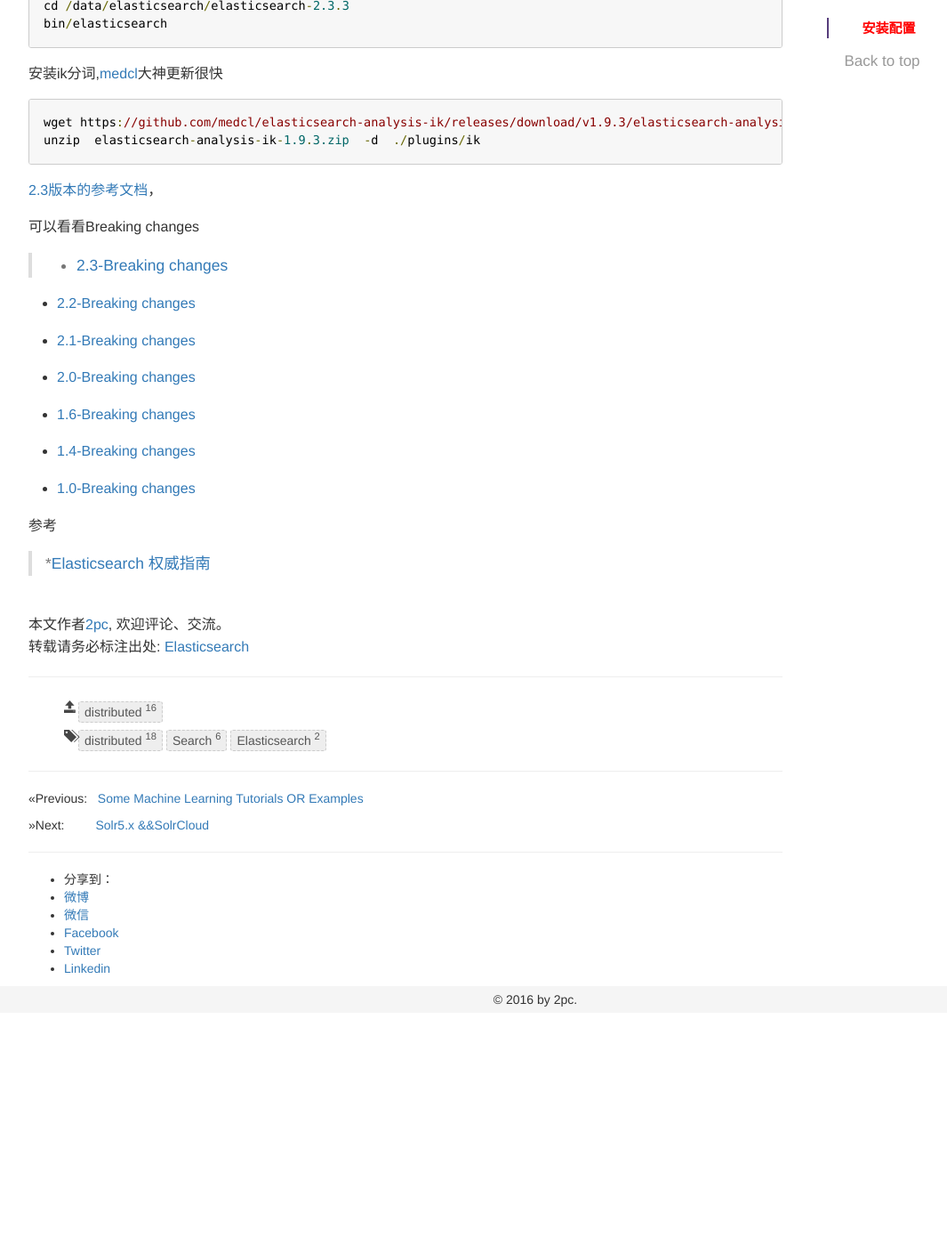
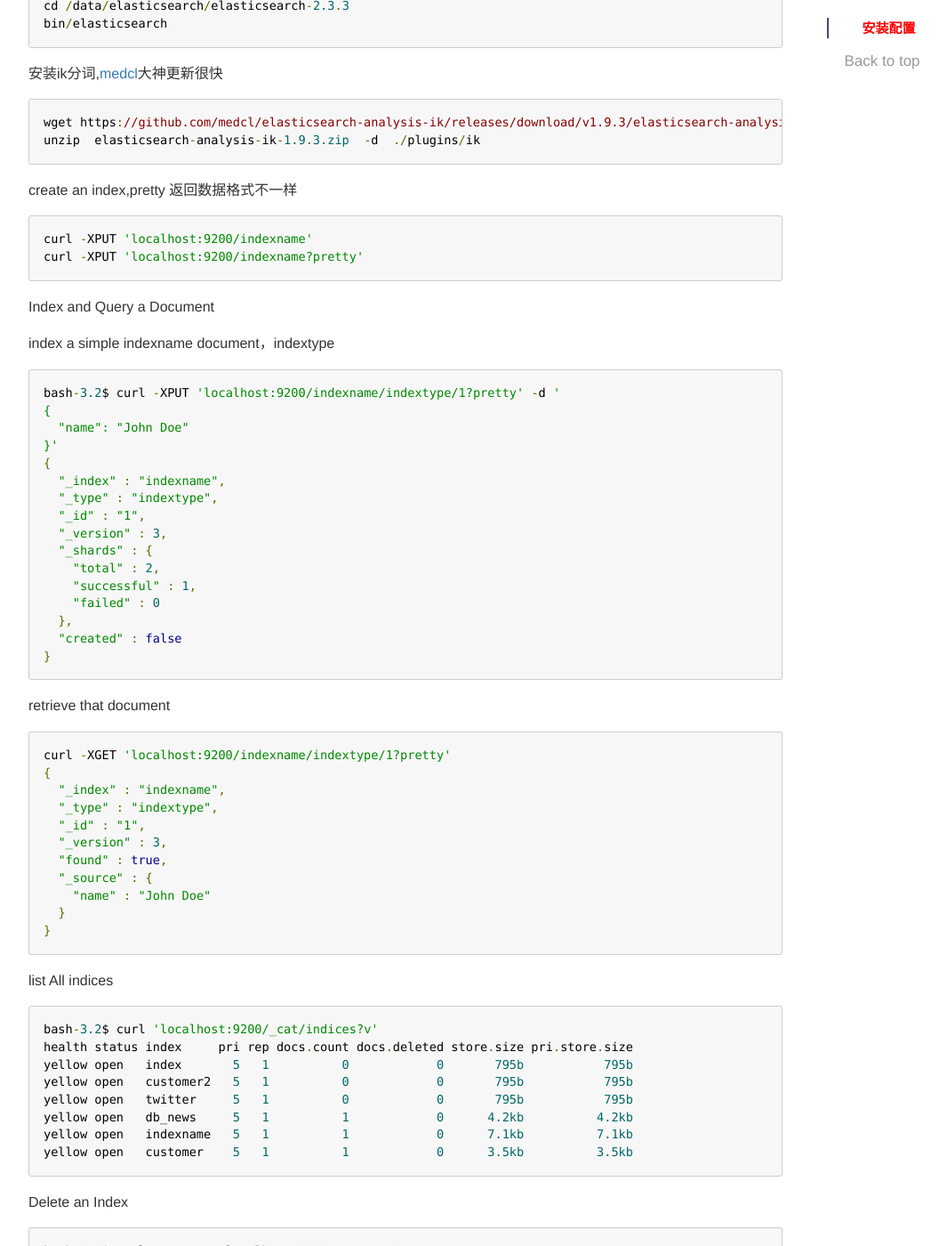
Before and after one commit to luyee/2pc.github.io, a Jekyll site: the page built from _posts/Search/2015-09-17-Elasticsearch.md, in a window 1280 px wide and 1400 px high, scrolled down 1051 px. Shown: the whole window at 89% size, without its empty margins (38-1103 px from the left). Built offline with Jekyll 4.4.1, drawn with Linux system fonts in a browser that asks for light colours; comment, search, counter and statistics services are not loaded; before the commit the page ends 2189 px from its top, so only the background shows below that; some of the changed text lies outside the part shown.

Commit message:
Update 2015-09-17-Elasticsearch.md

````diff
--- a/_posts/Search/2015-09-17-Elasticsearch.md
+++ b/_posts/Search/2015-09-17-Elasticsearch.md
@@ -58,6 +58,76 @@ wget https://github.com/medcl/elasticsearch-analysis-ik/releases/download/v1.9.3
 unzip  elasticsearch-analysis-ik-1.9.3.zip  -d  ./plugins/ik
 ```
 
+create an index,pretty 返回数据格式不一样
+```
+curl -XPUT 'localhost:9200/indexname'
+curl -XPUT 'localhost:9200/indexname?pretty'
+```
+
+Index and Query a Document
+
+index a simple indexname document，indextype
+
+```
+bash-3.2$ curl -XPUT 'localhost:9200/indexname/indextype/1?pretty' -d '
+{
+  "name": "John Doe"
+}'
+{
+  "_index" : "indexname",
+  "_type" : "indextype",
+  "_id" : "1",
+  "_version" : 3,
+  "_shards" : {
+    "total" : 2,
+    "successful" : 1,
+    "failed" : 0
+  },
+  "created" : false
+}
+```
+retrieve that document
+
+```
+curl -XGET 'localhost:9200/indexname/indextype/1?pretty'
+{
+  "_index" : "indexname",
+  "_type" : "indextype",
+  "_id" : "1",
+  "_version" : 3,
+  "found" : true,
+  "_source" : {
+    "name" : "John Doe"
+  }
+}
+```
+list All indices
+```
+bash-3.2$ curl 'localhost:9200/_cat/indices?v'
+health status index     pri rep docs.count docs.deleted store.size pri.store.size
+yellow open   index       5   1          0            0       795b           795b
+yellow open   customer2   5   1          0            0       795b           795b
+yellow open   twitter     5   1          0            0       795b           795b
+yellow open   db_news     5   1          1            0      4.2kb          4.2kb
+yellow open   indexname   5   1          1            0      7.1kb          7.1kb
+yellow open   customer    5   1          1            0      3.5kb          3.5kb
+```
+Delete an Index
+```
+bash-3.2$ curl -XDELETE 'localhost:9200/customer?pretty'
+{
+  "acknowledged" : true
+}
+bash-3.2$ curl -XDELETE 'localhost:9200/indexname?pretty'
+{
+  "acknowledged" : true
+}
+bash-3.2$ curl -XDELETE 'localhost:9200/customer2?pretty'
+{
+  "acknowledged" : true
+}
+```
+
 [2.3版本的参考文档](https://www.elastic.co/guide/en/elasticsearch/reference/2.3/index.html)，
 
 可以看看Breaking changes
````
